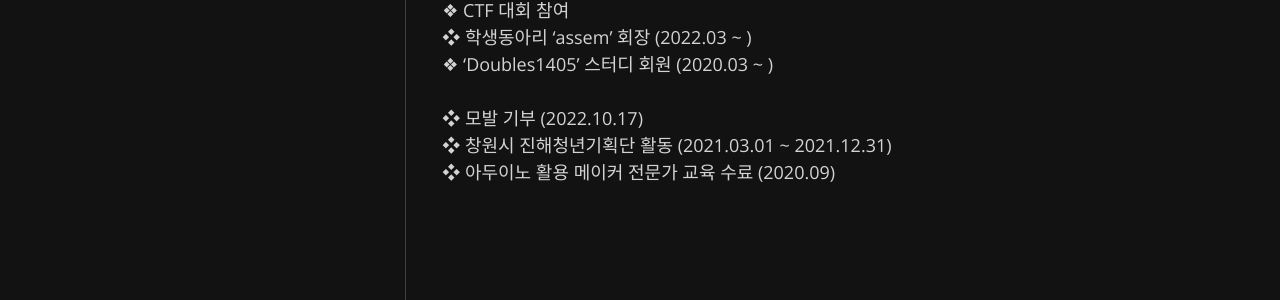
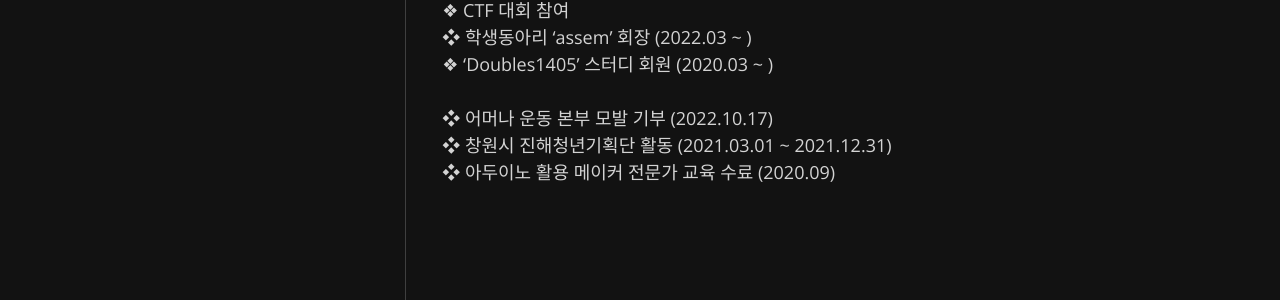
Before and after one commit to accio3014/accio3014.github.io, a Jekyll site: the page index.html, which Jekyll copies as it is, in a window 1280 px wide. Shown: the part 684-984 px from the top of the page. Built offline with Jekyll 4.4.1, drawn with Linux system fonts in a browser that asks for light colours; nearby versions of some CDN libraries; some web fonts are replaced.

Commit message:
Update main page and about.

```diff
--- a/index.html
+++ b/index.html
@@ -156,7 +156,7 @@
                         ❖  학생동아리 ‘assem’ 회장 (2022.03 ~ )  <br />
                         ❖  ‘Doubles1405’ 스터디 회원 (2020.03 ~ )    <br />
                         <br />
-                        ❖  모발 기부 (2022.10.17)     <br />
+                        ❖  어머나 운동 본부 모발 기부 (2022.10.17)     <br />
                         ❖  창원시 진해청년기획단 활동 (2021.03.01 ~ 2021.12.31)     <br />
                         ❖  아두이노 활용 메이커 전문가 교육 수료 (2020.09)        <br />
                         <br />
```
